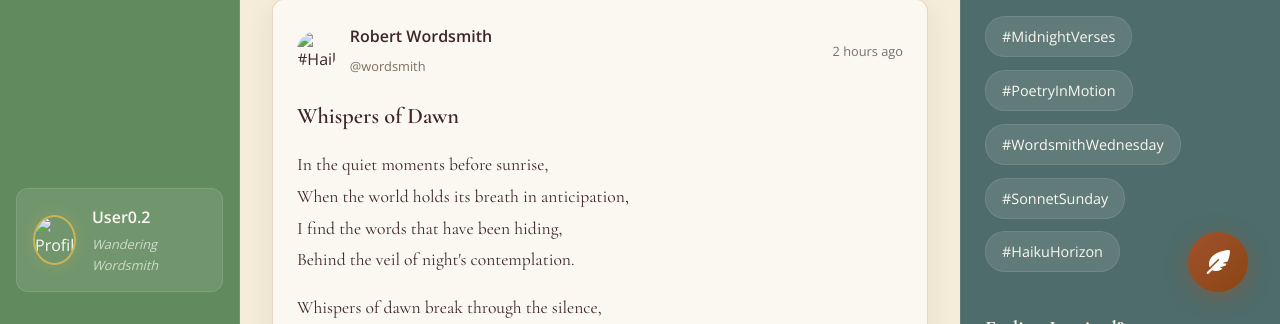
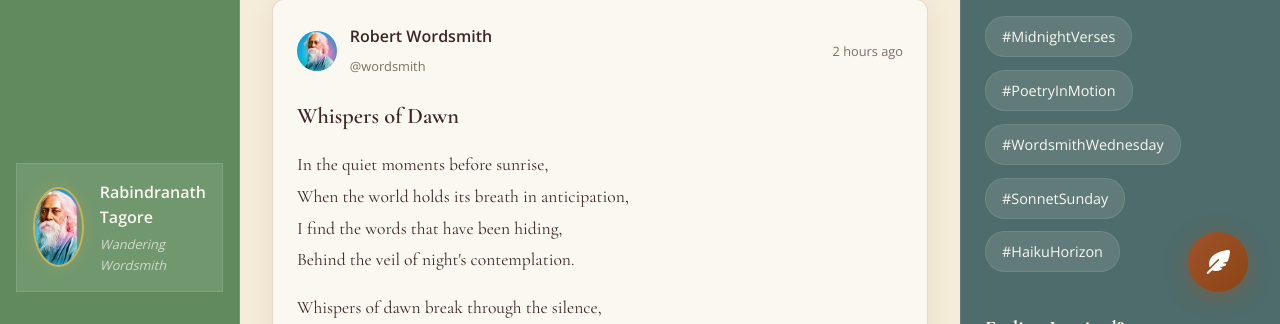
Before and after one commit to AsmitaSingh6174/VerseNest, a plain HTML site: page Frontend/Home.html in a window 1280 px wide. Shown: the part 476-800 px from the top of the page. Drawn offline with nearby package versions, Linux system fonts and the light colour scheme.

Commit message:
Added Image + folder

```diff
--- a/Frontend/Home.css
+++ b/Frontend/Home.css
@@ -189,14 +189,13 @@
     align-items: center;
     padding: 1rem;
     background-color: rgba(250, 248, 240, 0.1);
-    border-radius: var(--border-radius-md);
     margin-top: auto;
     border: 1px solid rgba(250, 248, 240, 0.1);
   }
 
   .avatar {
-    width: 50px;
-    height: 50px;
+    width: 150px;
+    height: 80px;
     border-radius: 50%;
     overflow: hidden;
     margin-right: 1rem;
@@ -205,7 +204,7 @@
   }
 
   .avatar img {
-    width: 100%;
+    width: 90%;
     height: 100%;
     object-fit: cover;
   }
--- a/Frontend/Home.html
+++ b/Frontend/Home.html
@@ -59,10 +59,10 @@
 
             <div class="profile-preview">
                 <div class="avatar">
-                    <img src="#" alt="Profile">
+                    <img src="img/Rabindranath.avif" alt="Profile">
                 </div>
                 <div class="profile-info">
-                    <h3>User0.2</h3>
+                    <h3>Rabindranath Tagore</h3>
                     <p>Wandering Wordsmith</p>
                 </div>
             </div>
@@ -99,7 +99,7 @@
                     <div class="poem-card">
                         <div class="poem-header">
                             <div class="poet-info">
-                                <img src="#" alt="#HaikuHorizon">
+                                <img src="img/Rabindranath.avif" alt="#HaikuHorizon">
                                 <div>
                                     <h3>Robert Wordsmith</h3>
                                     <span class="username">@wordsmith</span>
```
Also changed, not shown: Frontend/img/Rabindranath.avif (added).
